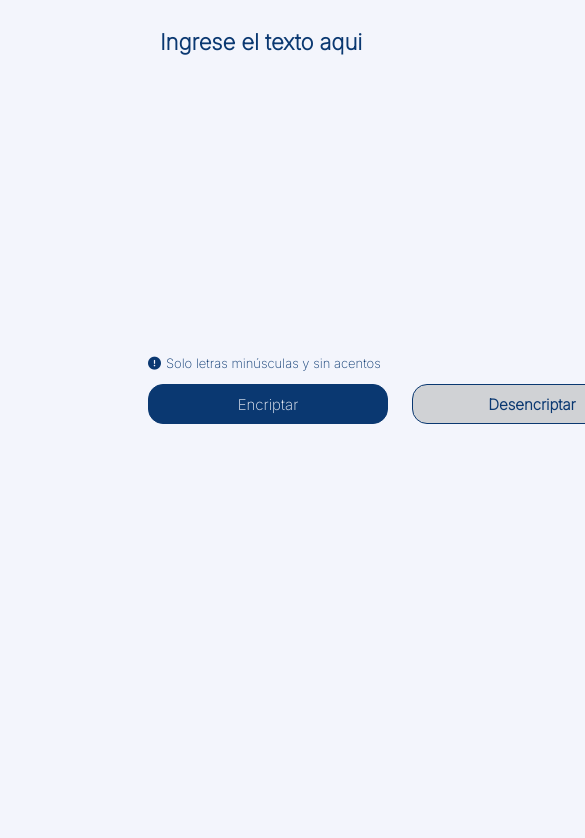
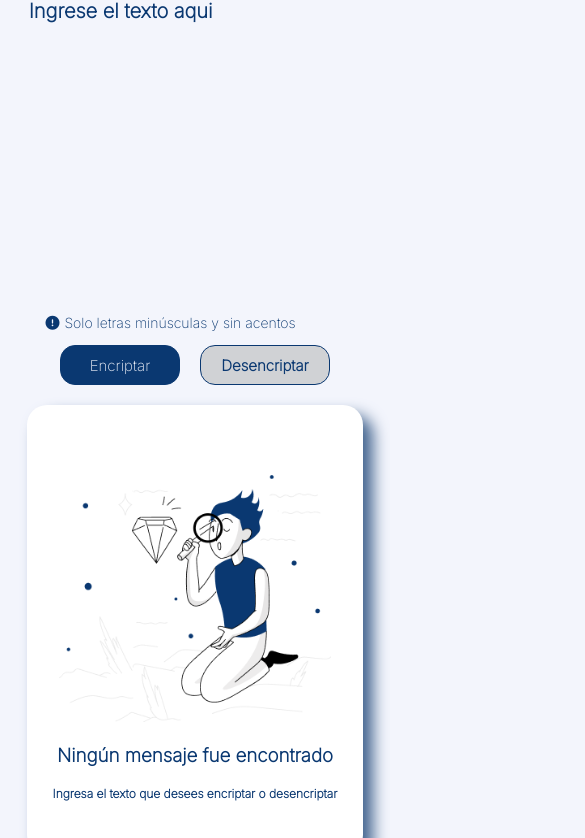
Before and after one commit to vicneal/Proyecto_encriptador-alura, a plain HTML site: page index.html in a window 390 px wide. Shown: the part 120-958 px from the top of the page, 585 px wide, since content can reach past the window. Before the commit the page ends 844 px from the top, so only its background shows below. Drawn offline with Linux system fonts and the light colour scheme.

Commit message:
Agregacion de media screen de 500px

```diff
--- a/style.css
+++ b/style.css
@@ -10,7 +10,6 @@ body{
     float: left;
     width: 72%;
     height: 500px;
-    background-color: #F3F5FC;
 }
 
 .contenedor-titulo{
@@ -211,3 +210,101 @@ body{
 .piePagina{
     clear: both;
 }
+
+@media screen and (max-width: 500px) {
+    .contenedor{
+        width: 100%;
+        display: flex;
+        flex-direction: column;
+    }
+    .left {
+        width: 100%;
+        height: 100%;
+        background-color: #F3F5FC;
+        display: flex;
+        flex-direction: column;
+    }
+    .contenedor-titulo{
+        margin-top: 10px;
+    }
+    .contenedor-texto{
+        width: 90%;
+        margin: 15px auto;
+    }
+        .texto{
+            font-size: 20px;
+            width: 95%;
+            margin: 0 auto;
+        }
+        .texto::placeholder{
+            font-size: 20px;
+        }
+
+    .contenedorImportante{
+        font-size: 14px;
+        width: 80%;
+        margin: 0 auto;
+    }
+        .contenedorImportante i {
+            margin-right: 5px;
+        }
+
+    .contenedor-botones{
+        display: flex;
+        flex-direction: row;
+        justify-content: center;
+        margin: 0;
+    }
+
+    .botonEncriptar {
+        width: 120px;
+        padding: 5px 20px;
+    }
+    .botonDesencriptar {
+        padding: 5px 20px;
+        width: 130px;
+        height: 40px;
+    }
+
+    .right {
+        width: 90%;
+        height:450px;
+        display: flex;
+        flex-direction: column;
+        margin: 20px auto;
+        text-align: center;
+    }
+    .resultado{
+            height: 280px;
+        }
+    .botonCopiar {
+            font-size: 15px;
+            width: 130px;
+            height: 40px;
+            margin-top: 20px;
+        }
+
+    .botonCopiar:hover {
+            transform: translate(-0.05em, -0.05em);
+            box-shadow: 2px 2px 10px #072f5f;
+           }
+    .sinResultado{
+            width: 90%;
+            margin:0 auto;
+            margin-top: 70px;
+        }
+    .modal__container{
+        max-width: 250px;
+        max-height: 100%;
+    }
+    .modal__close{
+        color: #FFFFFF;
+        background-color: #d97c62;
+        font-size: 20px;
+    }
+    .modal__close:hover{
+        color: #d86545;
+        border:1px solid #d86545;
+    }
+
+}
```
Also changed, not shown: config.js (+0 -104 lines), index.html (+0 -2 lines).
